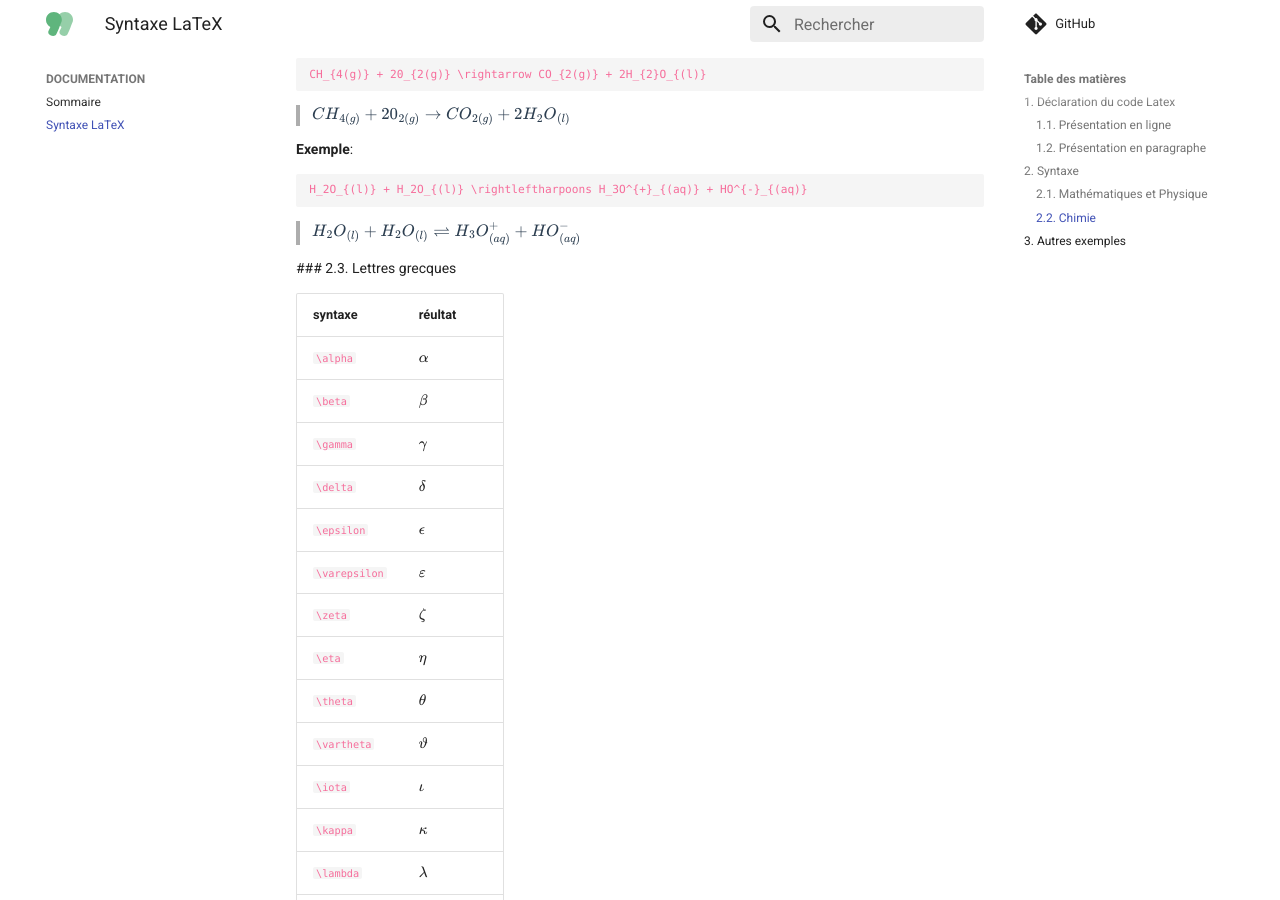
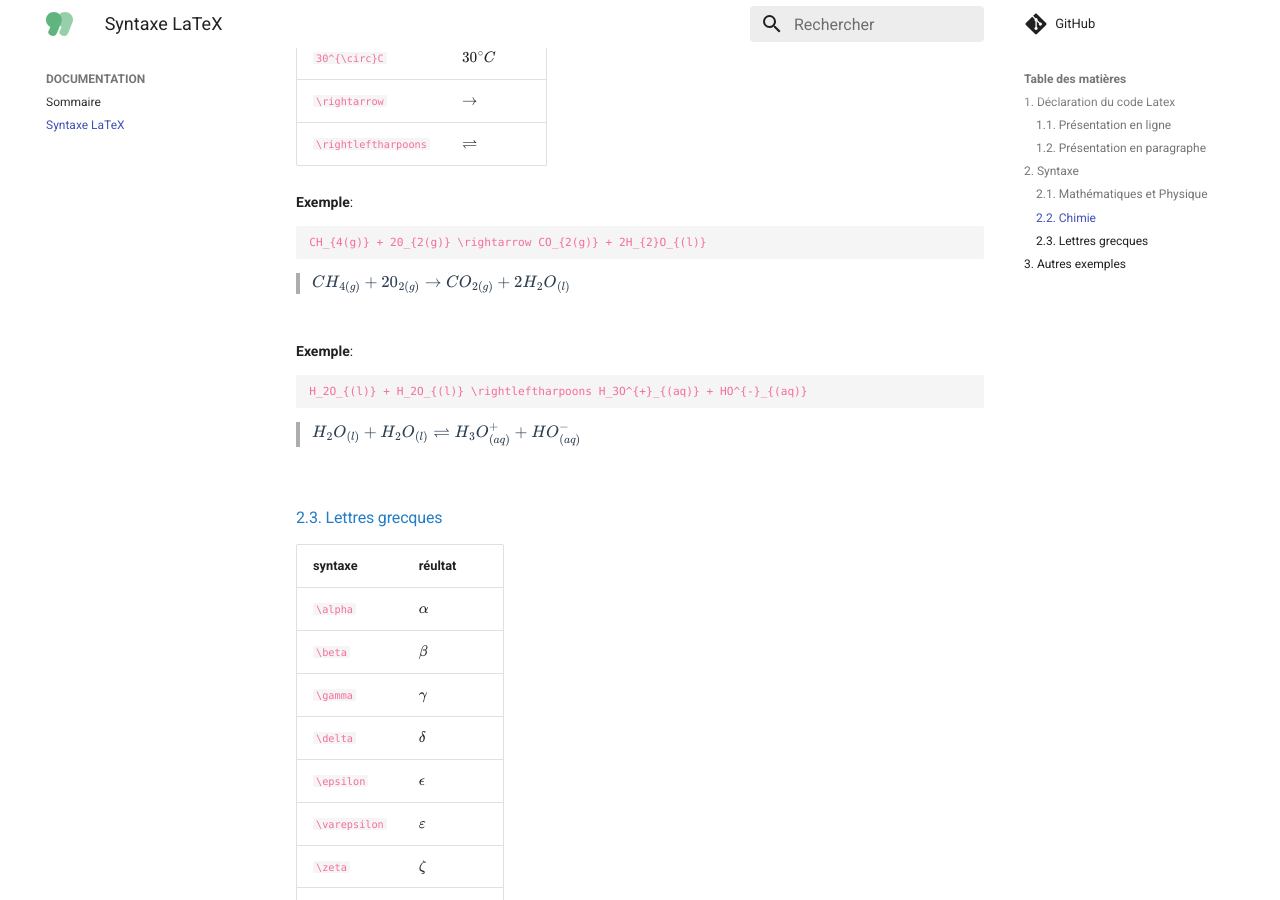
Before and after one commit to mon-oral/documentation, an MkDocs documentation site: the page built from docs/Syntaxe LaTex.md, in a window 1280 px wide and 900 px high, scrolled down 4680 px. Built offline with MkDocs 1.6.1 and Material for MkDocs 9.7.7, drawn with Linux system fonts in a browser that asks for light colours; comment, search, counter and statistics services are not loaded; the version menu is left out.

Commit message:
Update Syntaxe LaTex.md

````diff
--- a/docs/Syntaxe LaTex.md
+++ b/docs/Syntaxe LaTex.md
@@ -37,6 +37,8 @@
 
 > $$F(k) = \int_{-\infty}^{+\infty} f(x) e^{2\pi i k} dx$$
 
+<br />
+
 **Exemple 2** :
 
 ```
@@ -55,6 +57,8 @@
 \end{aligned}
 $$
 
+<br />
+
 **Exemple 3** :
 
 ```
@@ -70,6 +74,8 @@
 0&1&0\\
 0&0&1\\
 \end{matrix}
+
+<br />
 
 **Exemple 4** :
 
@@ -87,6 +93,8 @@
 0&0&1\\
 \end{bmatrix}
 
+<br />
+
 **Exemple 5** :
 
 ```
@@ -98,6 +106,8 @@
 > \begin{equation}
 \left( \sum_{k=1}^n a_k b_k \right)^2 \leq \left( \sum_{k=1}^n a_k^2 \right) \left( \sum_{k=1}^n b_k^2 \right)
 \end{equation}
+
+<br />
 
 **Exemple 6** :
 
@@ -188,6 +198,8 @@
 
 > $CH_{4(g)} + 20_{2(g)} \rightarrow CO_{2(g)} + 2H_{2}O_{(l)}$
 
+<br />
+
 **Exemple**:
 
 ```
@@ -196,7 +208,9 @@
 
 > $H_2O_{(l)} + H_2O_{(l)} \rightleftharpoons H_3O^{+}_{(aq)} + HO^{-}_{(aq)}$
 
- ### 2.3. Lettres grecques
+<br />
+
+### 2.3. Lettres grecques
 
 
 | syntaxe             | réultat                       |
````
Also changed, not shown: other parts of docs/Syntaxe LaTex.md (+1 -3 lines).
